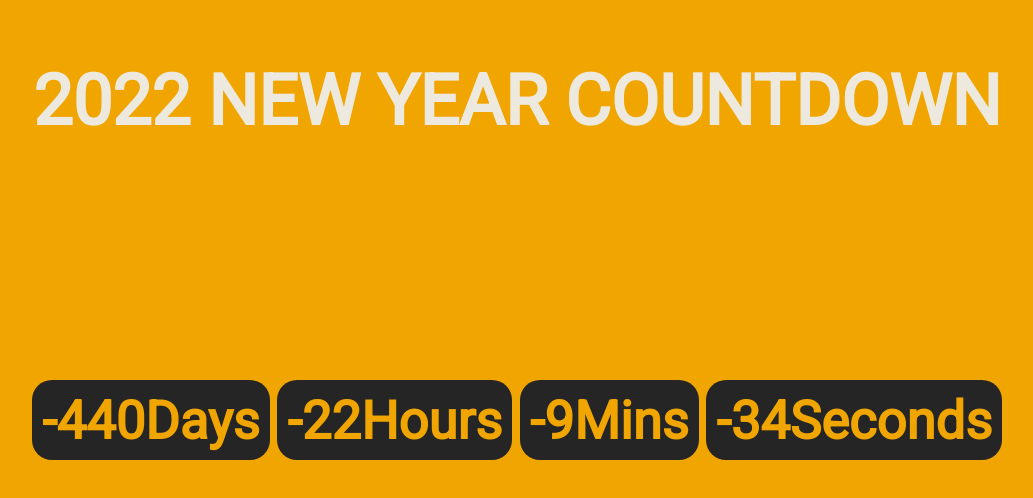
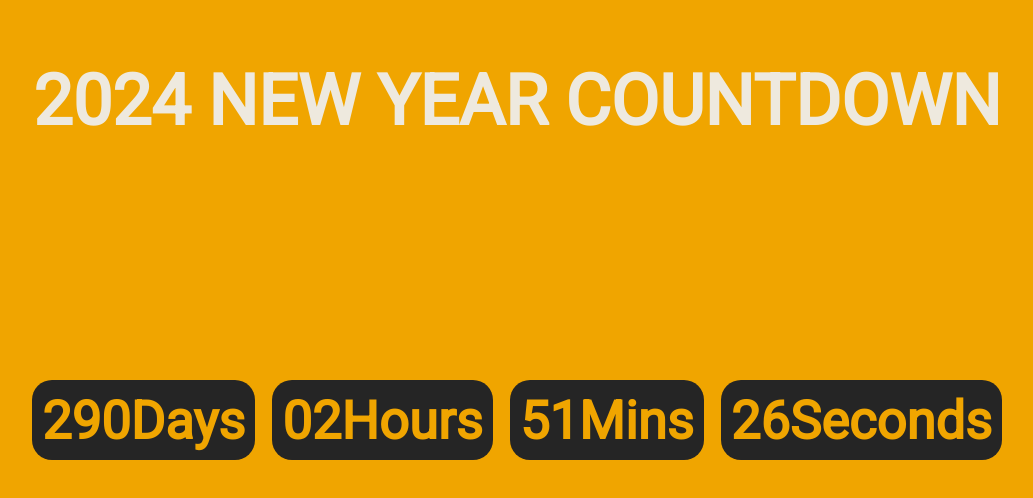
Before and after one commit to ROBOTIX263/WEB-DEV, a plain HTML site: page Countdown Timer/index.html in a window 1280 px wide. Shown: the whole page, without its empty margins (123-1156 px from the left). Drawn offline with Linux system fonts and the light colour scheme.

Commit message:
Changing h1 from 2022 to 2024 in the countdown project

```diff
--- a/Countdown Timer/index.html
+++ b/Countdown Timer/index.html
@@ -1,5 +1,5 @@
 <!DOCTYPE html>
-<html>
+<html lang="en">
     <head>
         <meta charset="utf-8">
         <meta http-equiv="X-UA-Compatible" content="IE=edge">
@@ -10,7 +10,7 @@
     </head>
     <body>
 
-        <h1>2022 NEW YEAR COUNTDOWN</h1>
+        <h1>2024 NEW YEAR COUNTDOWN</h1>
 
         <div class="timer-container">
             <div class="days-container">
--- a/Countdown Timer/script.js
+++ b/Countdown Timer/script.js
@@ -1,5 +1,5 @@
 
-let newYear = new Date("Jan 1, 2022 00:00:00").getTime();
+let newYear = new Date("Jan 1, 2024 00:00:00").getTime();
 
 function counter(){
     let dateCurrent = new Date().getTime(), timeLeft = newYear - dateCurrent;
```
Also changed, not shown: Password Generator/index.html (+1 -1 lines).
